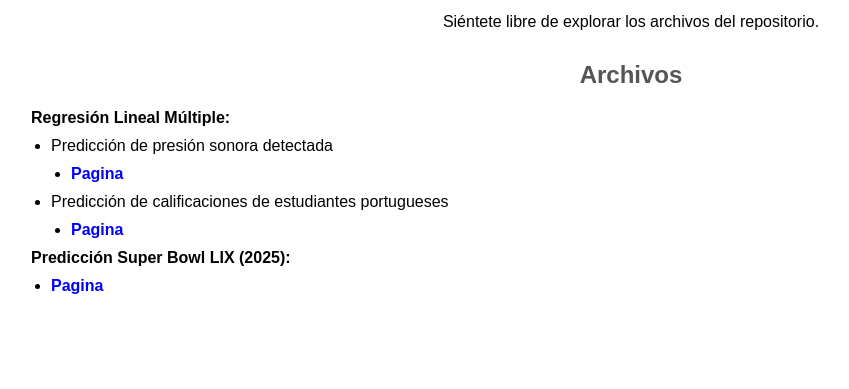
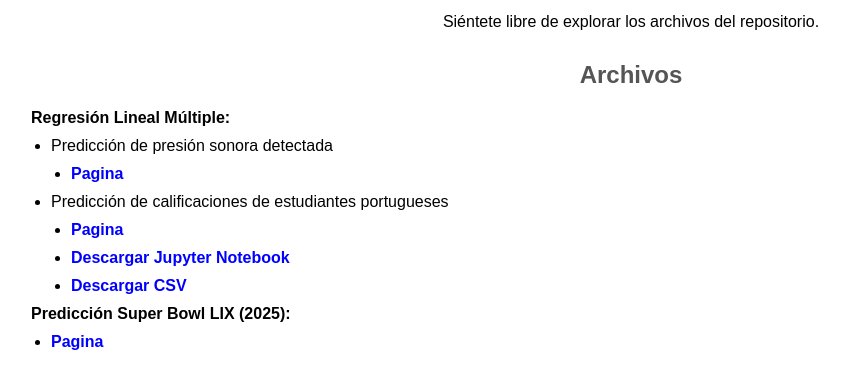
Before and after one commit to Amaro27/Analisis-de-datos, a plain HTML site: page index.html in a window 1280 px wide. Shown: the part 119-508 px from the top of the page, without its empty margins (9-858 px from the left). Drawn offline with Linux system fonts and the light colour scheme.

Commit message:
Update index.html

```diff
--- a/index.html
+++ b/index.html
@@ -30,6 +30,8 @@
                 <li>Predicción de calificaciones de estudiantes portugueses</li>
                     <ul>
                         <li><a href="Regresion Lineal Multiple/portugueseStudentsScorePrediction.html" target="_blank">Pagina</a></li>
+                        <li><a href="Regresion Lineal Multiple/portugueseStudentsScorePrediction.ipynb" target="_blank">Descargar Jupyter Notebook</a></li>
+                        <li><a href="Regresion Lineal Multiple/Calificaciones.csv" target="_blank">Descargar CSV</a></li>
                     </ul>
             </ul>
         </li>
```
